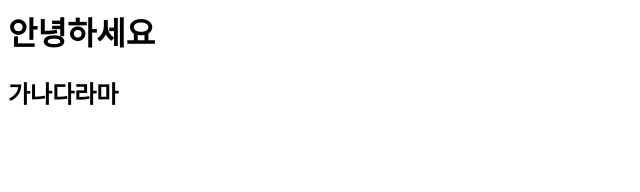
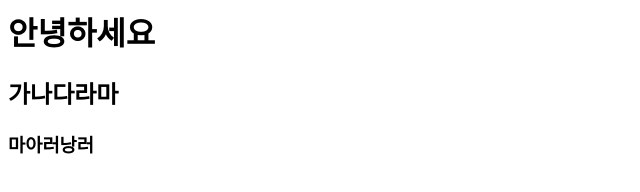
Before and after one commit to argent-developer/likeliontest, a plain HTML site: page index.html in a window 1280 px wide. Shown: the whole page, without its empty margins (0-640 px from the left). Drawn offline with Linux system fonts and the light colour scheme.

Commit message:
추가ㅇㅇ

```diff
--- a/index.html
+++ b/index.html
@@ -1,2 +1,4 @@
 <h1>안녕하세요</h1>
 <h2>가나다라마</h2>
+
+<h3>마아러낭러</h3>
```
